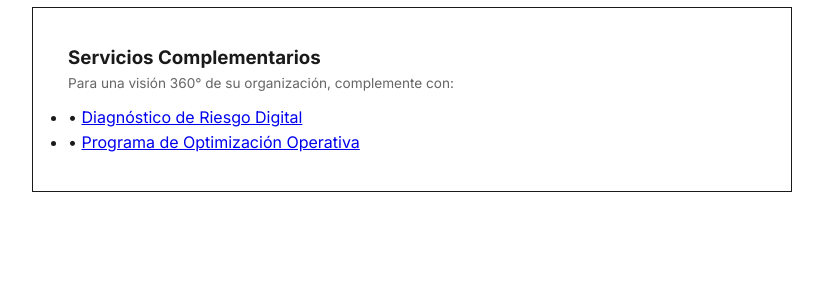
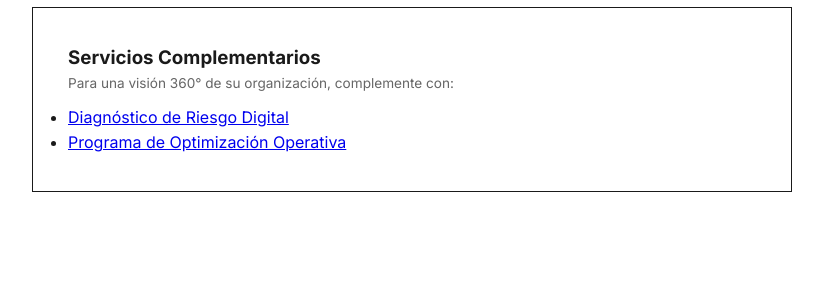
Before and after one commit to IKUBERT/ikubert.github.io, a Jekyll site: the page built from servicios/radiografia-empresarial.html, in a window 1280 px wide and 900 px high, scrolled down 1796 px. Shown: the part 153-453 px from the top of the window, without its empty margins (228-1051 px from the left). Built offline with Jekyll 4.4.1, drawn with Linux system fonts in a browser that asks for light colours.

Commit message:
Fix list formatting in complementary services section

```diff
--- a/servicios/radiografia-empresarial.html
+++ b/servicios/radiografia-empresarial.html
@@ -45,8 +45,8 @@ title: Radiografía Empresarial | IKUBERT
         <h3>Servicios Complementarios</h3>
         <p style="font-size:0.85rem; color:#666; margin-bottom: 10px;">Para una visión 360° de su organización, complemente con:</p>
         <ul>
-            <li>• <a href="{{ site.baseurl }}/servicios/diagnostico-digital">Diagnóstico de Riesgo Digital</a></li>
-            <li>• <a href="{{ site.baseurl }}/servicios/optimizacion-operativa">Programa de Optimización Operativa</a></li>
+            <li> <a href="{{ site.baseurl }}/servicios/diagnostico-digital">Diagnóstico de Riesgo Digital</a></li>
+            <li> <a href="{{ site.baseurl }}/servicios/optimizacion-operativa">Programa de Optimización Operativa</a></li>
         </ul>
     </div>
 
```
